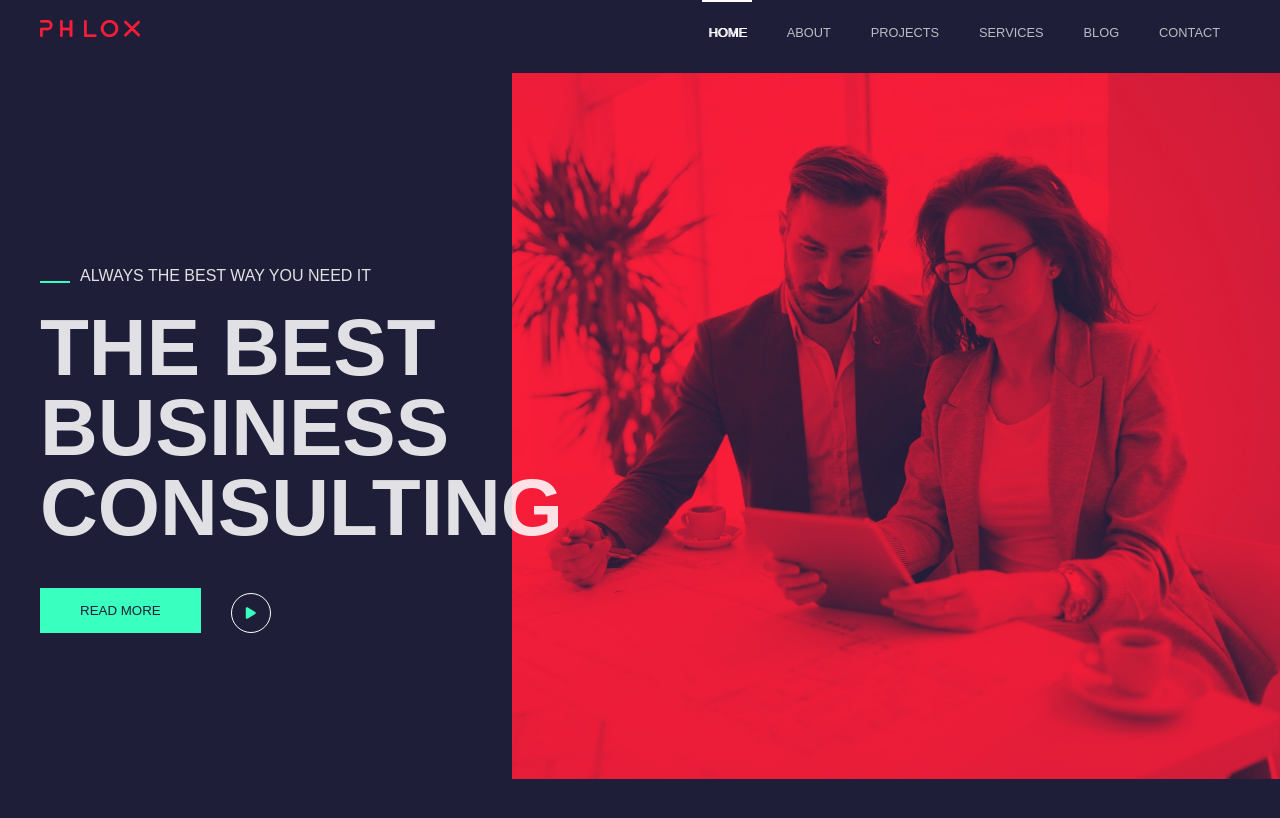
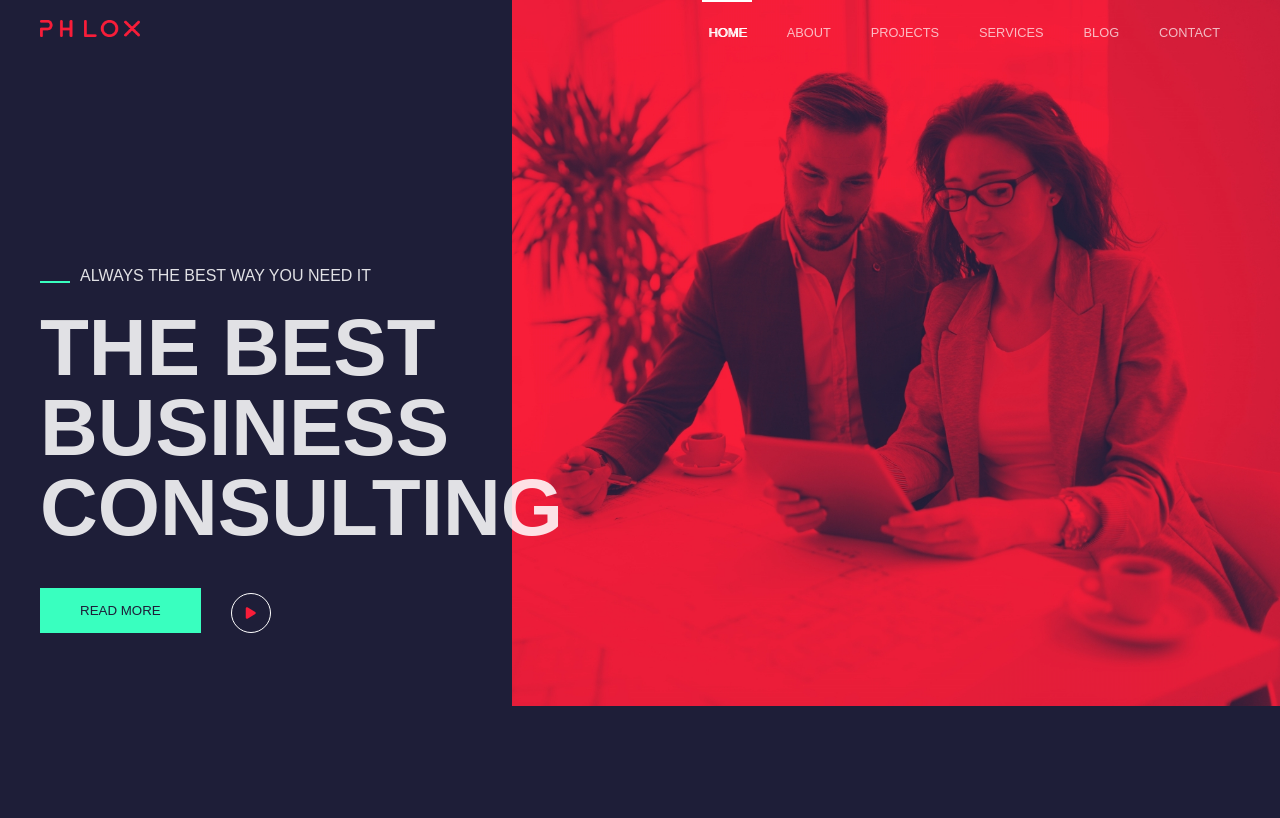
Before and after one commit to marcodedemo/proj-html-vuejs, a Vue app: page / in a window 1280 px wide. In both pictures the pointer is over the button 250 px from the left and 613 px from the top of the page. Shown: the top 818 px of the page. Built offline with nearby package versions, Linux system fonts and the light colour scheme.

Commit message:
style: header button on hover + background

```diff
--- a/src/components/AppHeader.vue
+++ b/src/components/AppHeader.vue
@@ -51,7 +51,7 @@
 header{
   background-color: #1e1e38;
   background-image: url('../../public/img/portrait-of-young-architect-woman-on-meeting-KFZCE3A.jpg');
-  background-position: right;
+  background-position: right top;
   background-repeat: no-repeat;
   background-size: 60%;
 
@@ -90,6 +90,10 @@ header{
       border: 1px solid white;
       border-radius: 50%;
 
+      &:hover{
+        color: #f81d39;
+      }
+
     }
   }
 
--- a/src/style.scss
+++ b/src/style.scss
@@ -59,6 +59,14 @@ a{
   }
 }
 
+/* -------------------------------------------------------------------------- */
+/*                                   buttons                                  */
+/* -------------------------------------------------------------------------- */
+
+button:hover{
+  cursor: pointer;
+}
+
 button.btn{
   border: none;
   padding: 15px 40px;
@@ -70,4 +78,9 @@ button.btn{
 button.btn-primary{
   background-color: #39ffbf;
   color: #1e1e38;
+
+  &:hover{
+    background-color: #f81d39;
+    color: white;
+  }
 }
```
